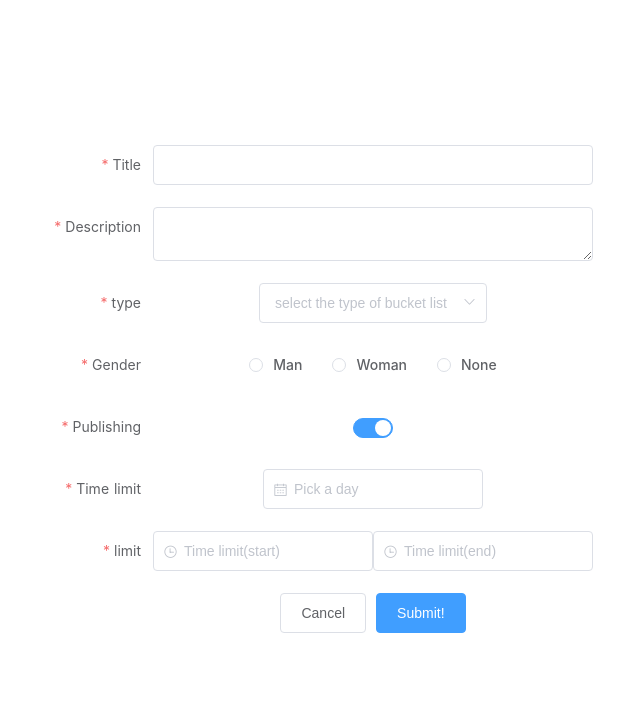
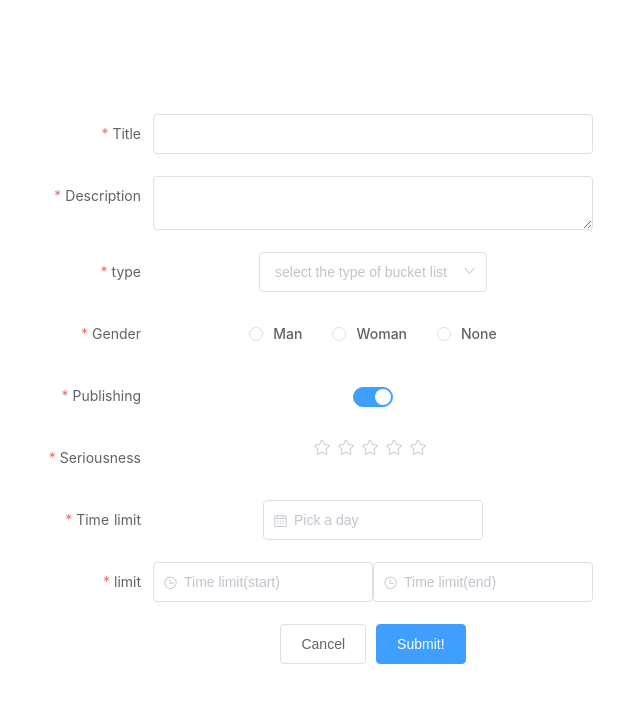
Before and after one commit to YutaKanna/Nuxt-Firebase, a Nuxt app in the folder nuxt/: page /bucket-lists/new in a window 1280 px wide. Shown: the top 702 px of the page, without its empty margins (327-967 px from the left). Built offline with nearby package versions, Linux system fonts and the light colour scheme.

Commit message:
rateをpostできるようにする #14

```diff
--- a/nuxt/pages/bucket-lists/new.vue
+++ b/nuxt/pages/bucket-lists/new.vue
@@ -23,6 +23,9 @@
             </el-form-item>
             <el-form-item label="Publishing" prop="publishing">
                 <el-switch v-model="ruleForm.publishing" name="publishing"></el-switch>
+            </el-form-item>
+            <el-form-item label="Seriousness" prop="seriousness">
+                <el-rate v-model="ruleForm.seriousness"></el-rate>
             </el-form-item>
             <el-form-item label="Time limit" prop="date">
                 <el-date-picker
@@ -114,6 +117,7 @@ var axiosPost = axios.create({
           type: '',
           gender: '',
           publishing: '',
+          seriousness: null,
           date: '',
           startTime: '',
           endTime: ''
@@ -132,6 +136,9 @@ var axiosPost = axios.create({
             { required: true, message: 'Please select Type', trigger: 'change' }
           ],
           publishing: [
+            { required: true, message: 'Please select Type', trigger: 'change' }
+          ],
+          seriousness: [
             { required: true, message: 'Please select Type', trigger: 'change' }
           ],
           date: [
@@ -157,6 +164,7 @@ var axiosPost = axios.create({
                 type: this.ruleForm.type,
                 gender: this.ruleForm.gender,
                 publishing: this.ruleForm.publishing,
+                seriousness: this.ruleForm.seriousness,
                 date: this.ruleForm.date,
                 startTime: this.ruleForm.startTime,
                 endTime: this.ruleForm.endTime,
```
Also changed, not shown: 1 other file (tests, documents, lock files or other folders).
